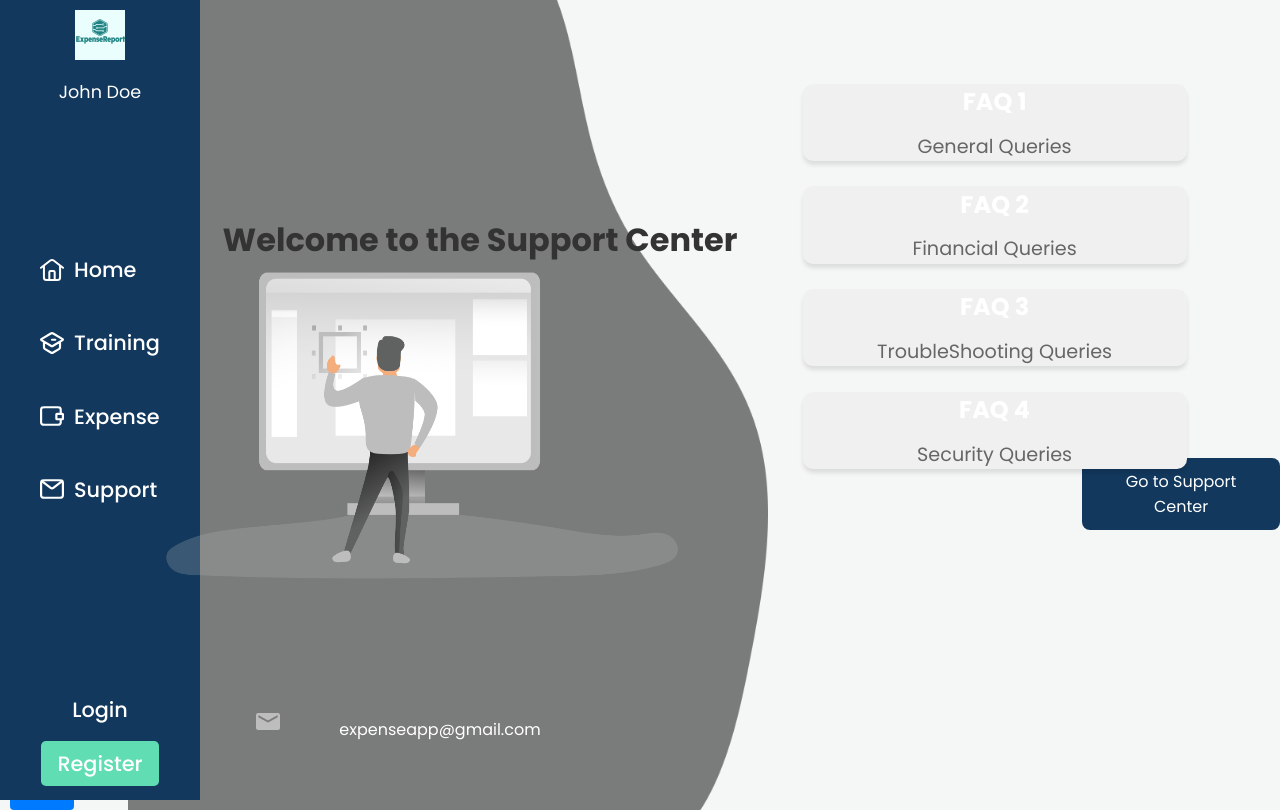
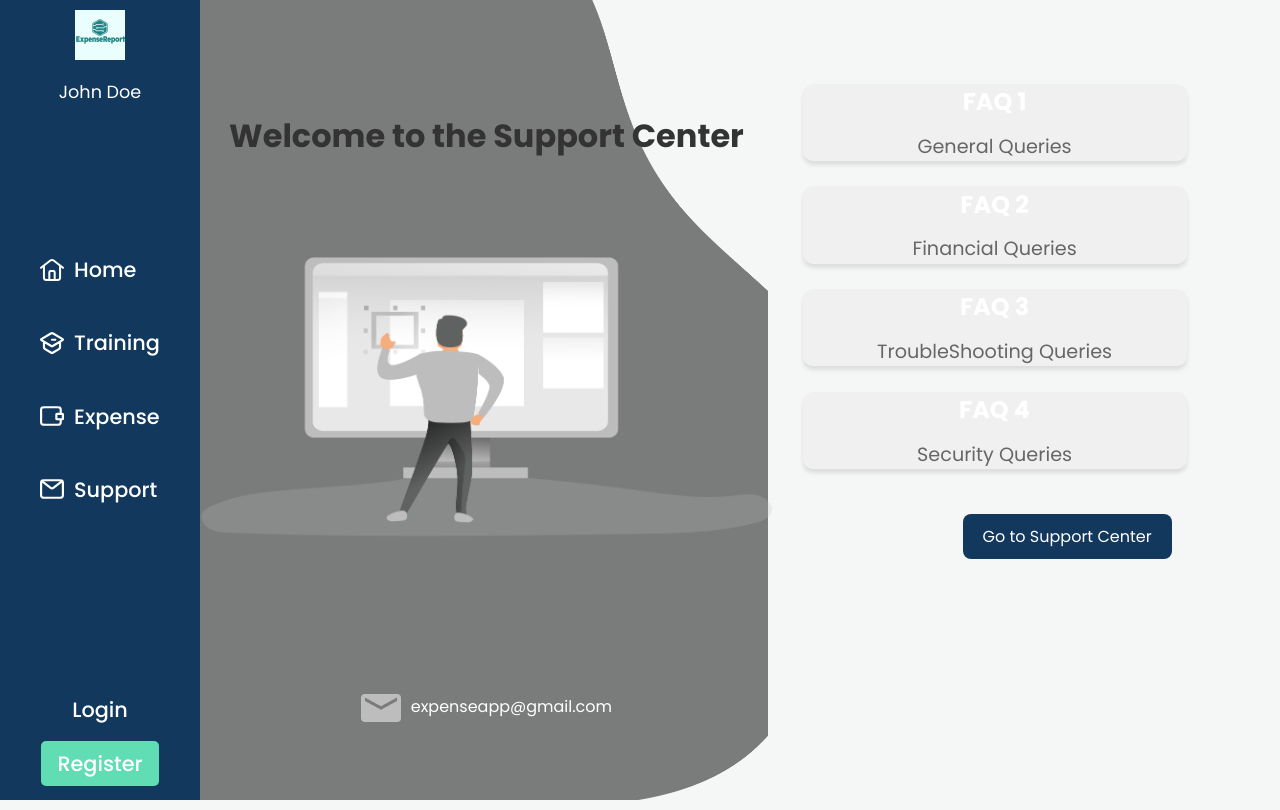
Before and after one commit to andreineagoe23/Expense-App, a React (Create React App) app: page /SupportHelp in a window 1280 px wide. Built offline with nearby package versions, Linux system fonts and the light colour scheme.

Commit message:
css changes

```diff
--- a/src/App.css
+++ b/src/App.css
@@ -16,7 +16,6 @@ colgroup {
 
 .App {
   display: flex;
-  height: 100vh;
   overflow-y: auto;
 }
 
--- a/src/Support/Support-Center.jsx
+++ b/src/Support/Support-Center.jsx
@@ -7,17 +7,29 @@ import emailImg from './email-icon.png'
 
 const SupportCenter = () => {
     return (
-        <div>
+    <div className="support-page">
+
+<div className="support-container">
+
     <div className="text-container">
         <div className="support-text">
             <h1>Welcome to the Support Center</h1>
         </div>
+    </div>
+
+    <div className="support-images-container">
+        <img src={supportBubble} alt='Bubble' className='Support-Bubble'/>
+        <img src={supportPerson} alt='Person' className='Support-Person'/>
+    </div>
+
     <div className="contact-info-email">
         <img src={emailImg} alt='Email' className='email-icon'/>
         <p>expenseapp@gmail.com</p>
     </div>
+
 </div>
 
+        <div className="contact-form-container">
             <form className="contact-form">
                 <div className="form-group">
                     <label htmlFor="fullName">Full Name:</label>
@@ -34,19 +46,17 @@ const SupportCenter = () => {
                 <button type="button" className="submit-button"
                         onClick={() => window.location.href = '/SupportManagement.jsx'}>Submit
                 </button>
-            </form>
-
-            <div className="support-images-container">
-                <img src={supportBubble} alt='Bubble' className='Support-Bubble'/>
-                <img src={supportPerson} alt='Person' className='Support-Person'/>
-            </div>
 
                 <div className="button-container">
                 <Link to="/SupportHelp">
                     <button className="Help-Button">Help Articles</button>
                 </Link>
-                <button className="Live-Chat-Button">Live Chat</button>
+                <button className="Live-Chat-Button">Live Support</button>
             </div>
+            </form>
+
+        </div>
+
     </div>
     );
 }
--- a/src/Support/Support-Help.jsx
+++ b/src/Support/Support-Help.jsx
@@ -1,7 +1,7 @@
 import React from "react";
 import { Link } from "react-router-dom";
-import './SupportHelp.css'
-import './SupportCenter.css'
+import "./SupportHelp.css";
+import "./SupportCenter.css";
 import emailImg from "./email-icon.png";
 import supportBubble from "./SupportBubble.png";
 import supportPerson from "./SupportPerson.png";
@@ -9,24 +9,25 @@ import supportPerson from "./SupportPerson.png";
 const SupportHelp = () => {
   return (
     <div>
+      <div className="support-container">
         <div className="text-container">
           <div className="support-text">
             <h1>Welcome to the Support Center</h1>
           </div>
+        </div>
+
+        <div className="support-images-container">
+          <img src={supportBubble} alt="Bubble" className="Support-Bubble" />
+          <img src={supportPerson} alt="Person" className="Support-Person" />
+        </div>
+
         <div className="contact-info-email">
+          <img src={emailImg} alt="Email" className="email-icon" />
           <p>expenseapp@gmail.com</p>
         </div>
       </div>
 
-            <img src={supportBubble} alt='Bubble' className='Support-Bubble2'/>
-            <img src={supportPerson} alt='Person' className='Support-Person2'/>
-            <img src={emailImg} alt='Person' className='Email-Icon2'/>
-            <Link to="/SupportCenter">
-                <button className="Center-Button">Go to Support Center</button>
-            </Link>
-
       <div className="boxes">
-
         <Link to="/GeneralQueries">
           <button className="box">
             <h2>FAQ 1</h2>
@@ -51,10 +52,15 @@ const SupportHelp = () => {
             <p>Security Queries</p>
           </button>
         </Link>
+
+        <Link to="/SupportCenter">
+        <button className="Center-Button">Go to Support Center</button>
+      </Link>
       </div>
+
     </div>
   );
-}
+};
 
 export default SupportHelp;
 
--- a/src/Support/SupportCenter.css
+++ b/src/Support/SupportCenter.css
@@ -1,7 +1,11 @@
-@import url('https://fonts.googleapis.com/css2?family=Istok+Web&display=swap');
-
-body {
-    overflow: hidden;
+.support-container {
+    position: relative;
+    display: flex;
+    flex-direction: column;
+    align-items: center;
+    font-family: 'Istok Web', sans-serif;
+    margin-top: 20px;
+    margin-right: 20%;
 }
 
 .Support-Bubble {
@@ -9,48 +13,44 @@ body {
     align-items: center;
     position: fixed;
     width: 50%;
-    height: 130%;
+    height: 120%;
     right: 40%;
     top: -20%;
     transform: translateY(0%);
     z-index: -1;
+    object-fit: cover;
 }
 
 .Support-Person {
-    display: flex;
-    position: absolute;
-    margin-top: 70vh;
-    width: 35%;
-    left: 65vh;
-    transform: translate(-50%, -50%);
+    max-width: 60%;
+    display: block;
+    margin: 0 auto;
 }
 
 .support-text {
-    display: flex;
-    position: absolute;
-    margin-top: 30vh;
-    left: 60vh;
-    transform: translate(-50%, -50%);
     color: white;
     font-family: 'Istok Web', sans-serif;
+    width: auto;
+    margin-top: 10vh;
+    margin-bottom: 12vh;
 }
 
 .contact-info-email {
     display: flex;
-    position: absolute;
-    left: 55vh;
-    margin-top: 90vh;
     color: white;
     font-family: 'Istok Web', sans-serif;
-    overflow-wrap: break-word;
-    transform: translate(-50%, -50%);
+    text-align: center; /* Center align the email container */
 }
 
+.email-icon {
+    margin-right: 10px;
+}
 
-.email-icon {
-    height: 25px;
-    width: 30px;
-    margin-right: 10px;
+.contact-form-container {
+    display: flex;
+    align-items: center;
+    justify-content: center;
+    margin-top: 20px;
 }
 
 .contact-form {
@@ -66,7 +66,6 @@ body {
     align-items: center;
     justify-content: center;
 }
-
 
 .form-group {
     margin-bottom: 20px;
@@ -105,31 +104,83 @@ textarea {
 }
 
 .button-container {
-    position: absolute;
-    width: 30%;
-    top: 50%;
-    transform: translateY(-50%);
-    right: 5%;
-    margin-top: 20%;
-    padding: 30px;
     display: flex;
-    flex-direction: row;
     align-items: center;
     justify-content: center;
+    margin-top: 20px;
 }
 
 .Live-Chat-Button, .Help-Button {
     background-color: #12385d;
     color: white;
     padding: 10px 20px;
-
     border: none;
     border-radius: 4px;
     cursor: pointer;
     transition: background-color 0.3s ease;
-    margin-left: 10px;
+    margin-left: 20px;
+    width: auto; /* Set width to auto for responsiveness */
 }
 
 .Live-Chat-Button:hover, .Help-Button:hover {
     background-color: #0d0b1b;
 }
+
+@media (max-width: 767px) {
+
+    .support-container {
+        margin-right: 0;
+    }
+
+    .Support-Bubble {
+        width: 80%;
+        right: 20%;
+        top: -15%;
+    }
+
+    .Support-Person {
+        max-width: 80%;
+    }
+
+    .support-text {
+        margin-top: 5vh;
+        font-size: 0.9em;
+    }
+
+    .contact-form-container {
+        width: 100%;
+        justify-content: center;
+        align-items: center;
+    }
+
+    .contact-form {
+        margin: 0 auto;
+        width: 90%;
+        right: 5%;
+    }
+
+    .button-container {
+        width: 90%;
+        right: 5%;
+    }
+
+
+}
+
+
+@media (min-width: 768px) and (max-width: 1024px) {
+    .Support-Bubble {
+        width: 70%;
+        right: 15%;
+        top: -15%;
+    }
+
+    .Support-Person {
+        max-width: 60%;
+    }
+
+    .support-text {
+        margin-top: 7vh;
+        margin-bottom: 10vh;
+    }
+}
--- a/src/Support/SupportHelp.css
+++ b/src/Support/SupportHelp.css
@@ -78,15 +78,14 @@ button:hover {
     background-color: black;
 }
 .Center-Button {
+    position: relative;
     background-color: #12385d;
     color: #fff;
-    padding: 0.7em 2em;
-    position: absolute;
     border: none;
     border-radius: 0.5em;
     font-size: 1em;
     cursor: pointer;
     transition: background-color 0.3s ease;
-    margin-top: 35%;
-    margin-left:126vh;
+    margin-left: 20vh;
+    margin-top: 20px;
 }
--- a/src/navbar.css
+++ b/src/navbar.css
@@ -25,8 +25,9 @@
   position: fixed;
   top: 0;
   left: 0;
-  height: 100vh;
+  height: 100%;
   width: 200px;
+  z-index: 1;
 }
 
 #navbar li {
@@ -94,6 +95,9 @@
   background-color: #3ca285;
 }
 
+.burger-menu {
+  display: none;
+}
 
 
   @media screen and (max-width: 1023px) {
@@ -126,6 +130,7 @@
 
   @media screen and (max-width: 768px) {
     .burger-menu {
+      display: block;
       position: fixed;
       top: 20px;
       left: 20px;
@@ -146,4 +151,5 @@
     #slide-out-navbar.navbar-open {
       left: 0;
     }
+
   }
```
Lines whose indentation alone changed are shown as unchanged.
